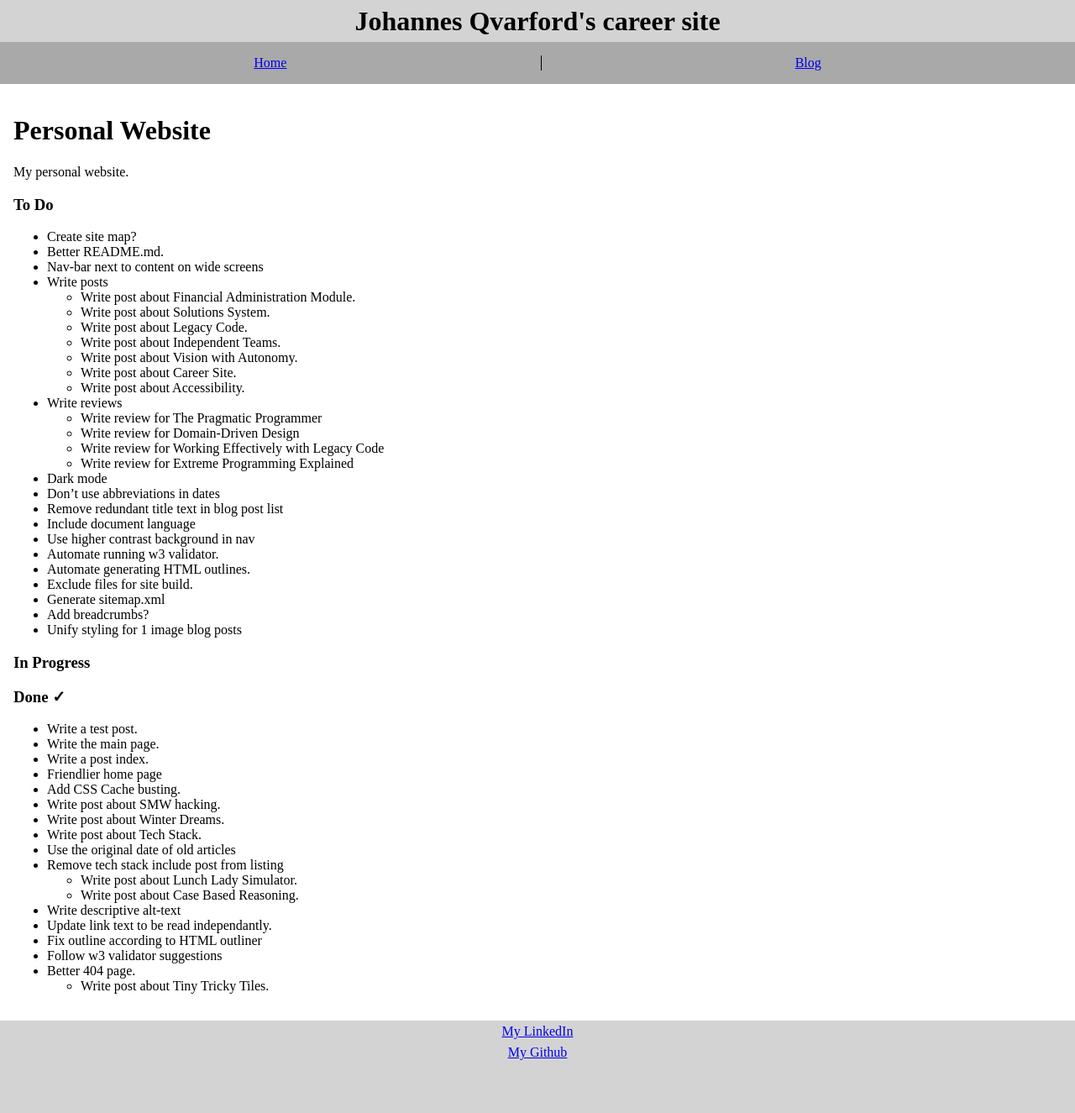
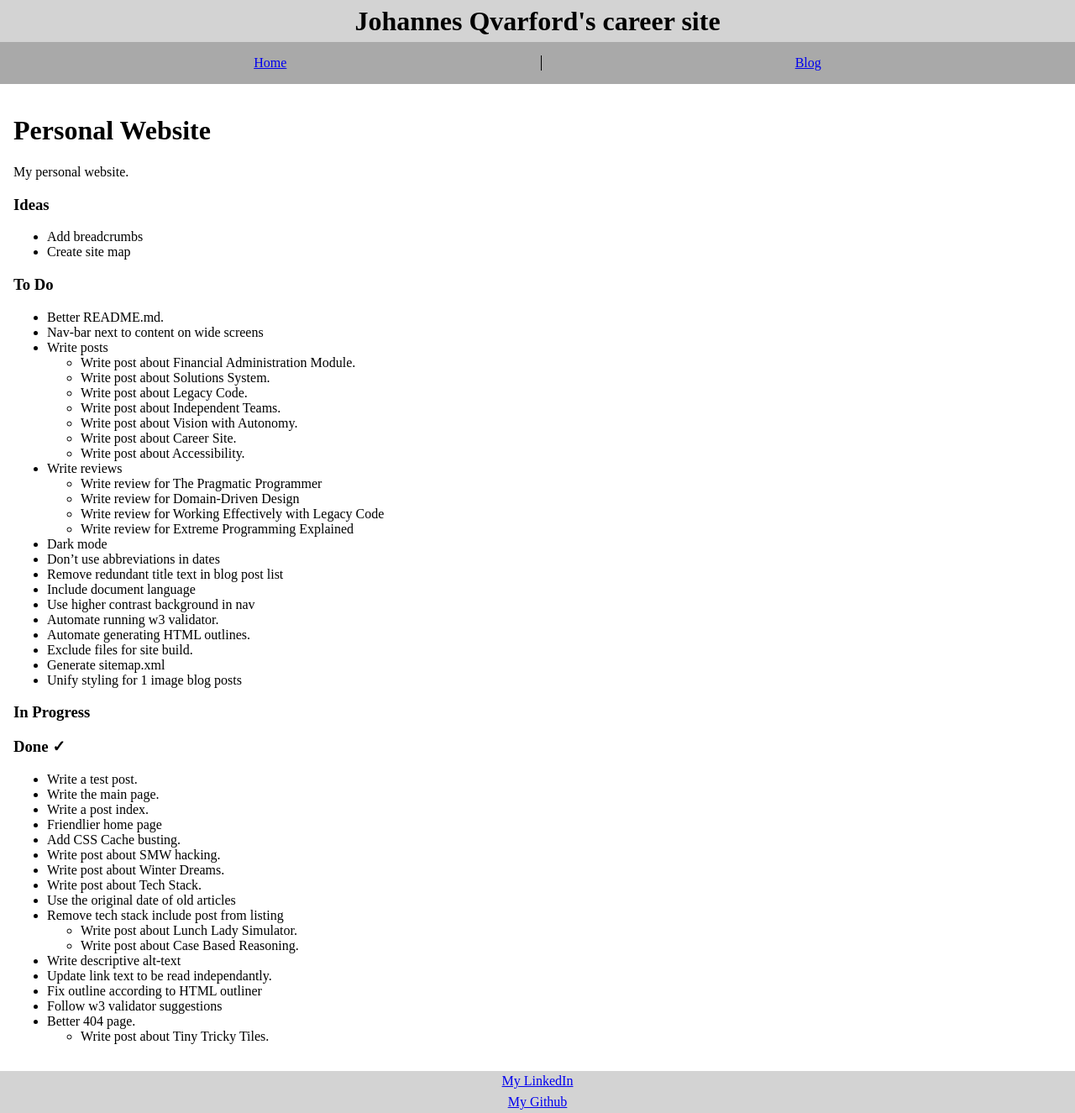
Before and after one commit to johannes-qvarford/johannes-qvarford.github.io, a Jekyll site: the page built from TODO.md, in a window 1280 px wide. Shown: the whole page at 84% size. Built offline with Jekyll 4.4.1, drawn with Linux system fonts in a browser that asks for light colours; our own code applies the rules of GitHub Pages for plain Markdown files; before the commit the page ends 1265 px from its top, so only the background shows below that.

Commit message:
Added swimlane for potential ideas.

```diff
--- a/TODO.md
+++ b/TODO.md
@@ -1,9 +1,13 @@
 # Personal Website
 My personal website.
 
+### Ideas
+
+- Add breadcrumbs
+- Create site map
+
 ### To Do
 
-- Create site map?
 - Better README.md.
 - Nav-bar next to content on wide screens
 - Write posts
```
Also changed, not shown: other parts of TODO.md (+0 -1 lines).
